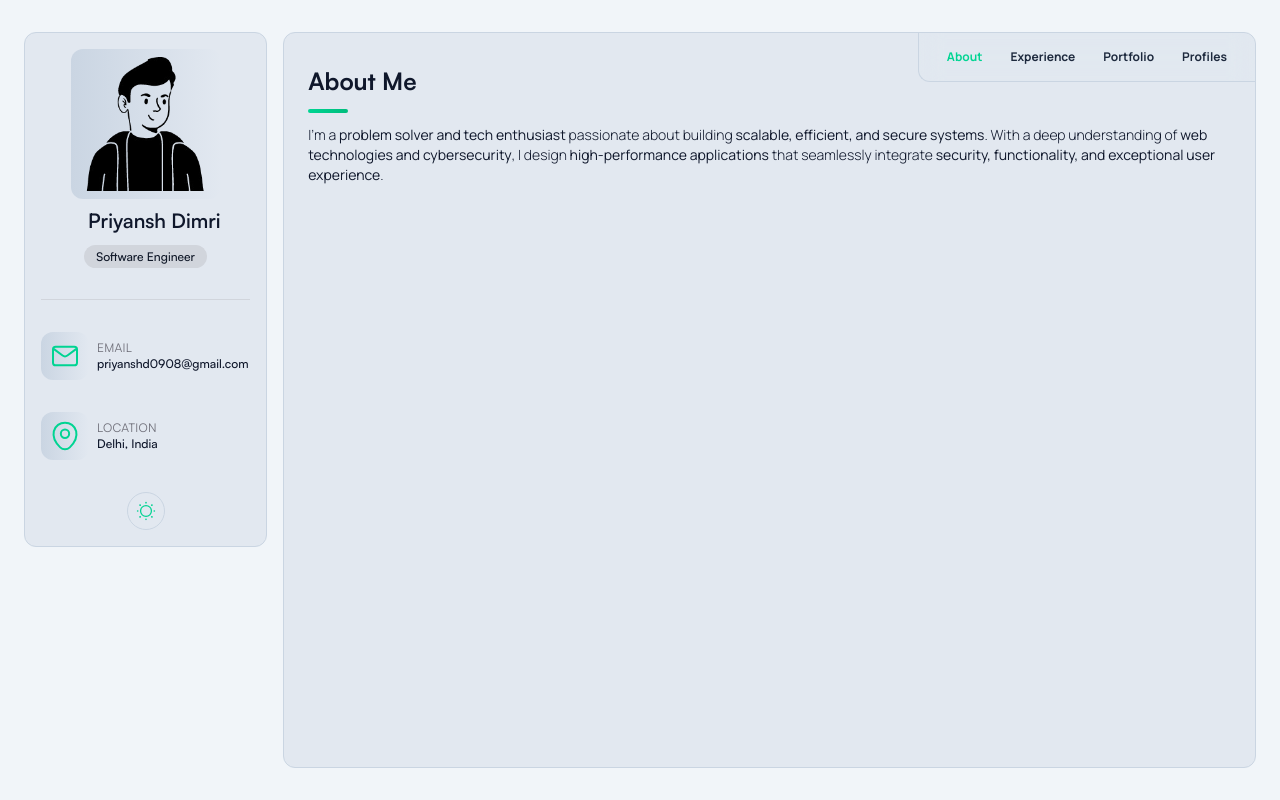
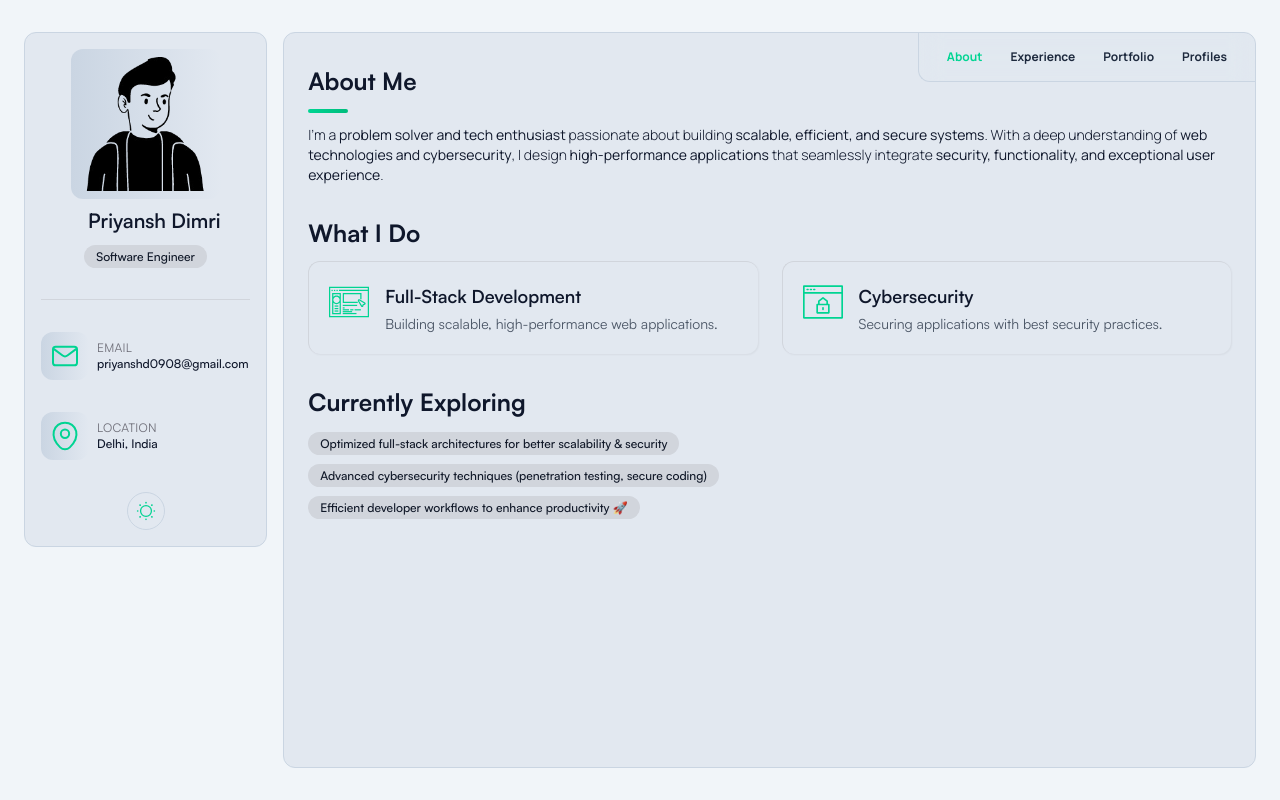
Before and after one commit to priyansh-dimri/portfolio, a React app: page / in a window 1280 px wide. Built offline with nearby package versions, Linux system fonts and the light colour scheme; the HTML template or start-up script is replaced by a standard one.

Commit message:
add What I Do and Currently Exploring sections
- Added z-50 on Navbar in MainContent.jsx due to overlap issues with
  project cards

```diff
--- /dev/null
+++ b/src/components/CurrentlyExploring.jsx
@@ -0,0 +1,21 @@
+import Badge from "./Badge";
+
+const exploringTopics = [
+  "Optimized full-stack architectures for better scalability & security",
+  "Advanced cybersecurity techniques (penetration testing, secure coding)",
+  "Efficient developer workflows to enhance productivity 🚀",
+];
+
+const CurrentlyExploring = () => {
+  return (
+    <ul className="space-y-2">
+      {exploringTopics.map((topic, index) => (
+        <li key={index}>
+          <Badge text={topic} key={index} />
+        </li>
+      ))}
+    </ul>
+  );
+};
+
+export default CurrentlyExploring;
--- /dev/null
+++ b/src/components/WhatIDo.jsx
@@ -0,0 +1,30 @@
+import whatIDoData from "./WhatIDoData";
+
+const WhatIDo = () => {
+  return (
+    <div className="grid grid-cols-1 md:grid-cols-2 gap-6">
+      {whatIDoData.map((item, index) => (
+        <div
+          key={index}
+          className="flex gap-4 items-start p-5
+            bg-slate-200 dark:bg-zinc-800
+            border border-r-0 border-b-0 border-gray-300 dark:border-zinc-700
+            rounded-xl shadow-[1px_1px_2px_rgba(0,0,0,0.05)]"
+        >
+          <img src={item.icon} alt={item.title} className="w-10 h-10" />
+
+          <div>
+            <h3 className="text-lg font-semibold mb-1 dark:text-white">
+              {item.title}
+            </h3>
+            <p className="text-sm text-gray-600 dark:text-gray-300">
+              {item.description}
+            </p>
+          </div>
+        </div>
+      ))}
+    </div>
+  );
+};
+
+export default WhatIDo;
--- /dev/null
+++ b/src/components/WhatIDoData.jsx
@@ -0,0 +1,17 @@
+import WebDevIcon from "../assets/images/website.svg";
+import CyberIcon from "../assets/images/security.svg";
+
+const whatIDoData = [
+  {
+    title: "Full-Stack Development",
+    description: "Building scalable, high-performance web applications.",
+    icon: WebDevIcon,
+  },
+  {
+    title: "Cybersecurity",
+    description: "Securing applications with best security practices.",
+    icon: CyberIcon,
+  },
+];
+
+export default whatIDoData;
--- a/src/layouts/MainContent.jsx
+++ b/src/layouts/MainContent.jsx
@@ -18,7 +18,7 @@ const MainContent = () => {
         border border-slate-300 dark:border-zinc-700
         border-b-0 rounded-tl-xl rounded-tr-xl border-l-0 border-r-0
         sm:rounded-tr-xl sm:rounded-bl-xl sm:border-l sm:rounded-tl-none sm:border-t-0 sm:border-b
-        bg-slate-200/40 dark:bg-zinc-800/40 backdrop-blur-md"
+        bg-slate-200/40 dark:bg-zinc-800/40 backdrop-blur-md z-50"
       >
         <Navbar setActiveView={setActiveView} activeView={activeView} />
       </div>
--- a/src/views/About.jsx
+++ b/src/views/About.jsx
@@ -1,5 +1,6 @@
+import CurrentlyExploring from "../components/CurrentlyExploring";
 import GradientBar from "../components/GradientBar";
-import SkillsSection from "../components/SkillsSection";
+import WhatIDo from "../components/WhatIDo";
 
 const About = () => {
   return (
@@ -20,34 +21,11 @@ const About = () => {
         .
       </div>
 
-      {/* <div className="grid sm:grid-cols-2 gap-6 mt-6">
-        <div className="p-6 rounded-lg shadow-md border border-gray-200 dark:border-gray-700 bg-white dark:bg-zinc-800">
-          <h3 className="text-lg font-semibold mb-2">What I Do</h3>
-          <p className="text-sm text-gray-600 dark:text-gray-300">
-            I specialize in{" "}
-            <strong>full-stack web development and cybersecurity</strong>,
-            ensuring applications are built with{" "}
-            <strong>performance, security, and scalability</strong> in mind.
-          </p>
-        </div>
+      <div className="text-2xl font-bold mt-8 mb-3">What I Do</div>
+      <WhatIDo />
 
-        <div className="p-6 rounded-lg shadow-md border border-gray-200 dark:border-gray-700 bg-white dark:bg-zinc-800">
-          <h3 className="text-lg font-semibold mb-2">Currently Exploring</h3>
-          <ul className="text-sm text-gray-600 dark:text-gray-300 list-disc list-inside space-y-1">
-            <li>
-              Advanced **cybersecurity techniques** (penetration testing, secure
-              coding)
-            </li>
-            <li>
-              Optimized **full-stack architectures** for better scalability &
-              security
-            </li>
-            <li>
-              Efficient **developer workflows** to enhance productivity 🚀
-            </li>
-          </ul>
-        </div>
-      </div> */}
+      <div className="text-2xl font-bold mt-8 mb-3">Currently Exploring</div>
+      <CurrentlyExploring />
     </div>
   );
 };
```
Also changed, not shown: src/assets/images/security.svg (added).
